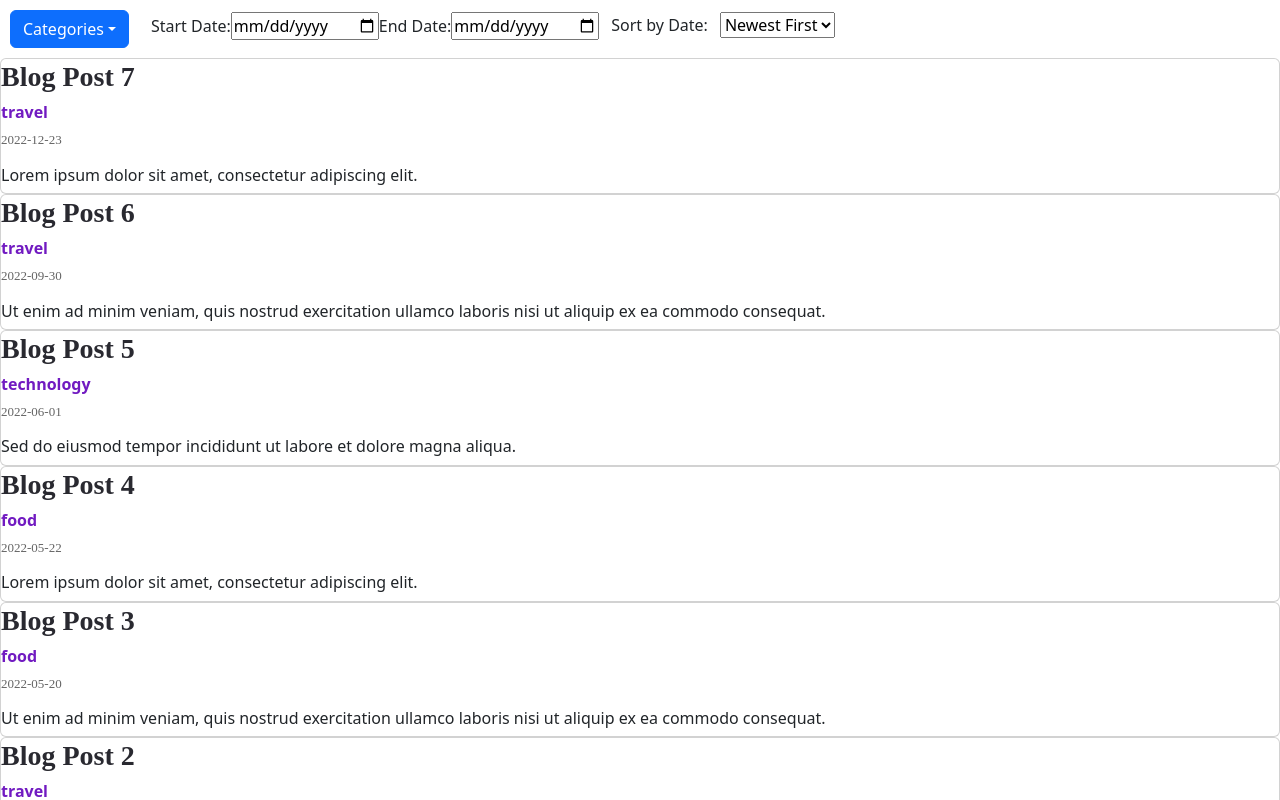
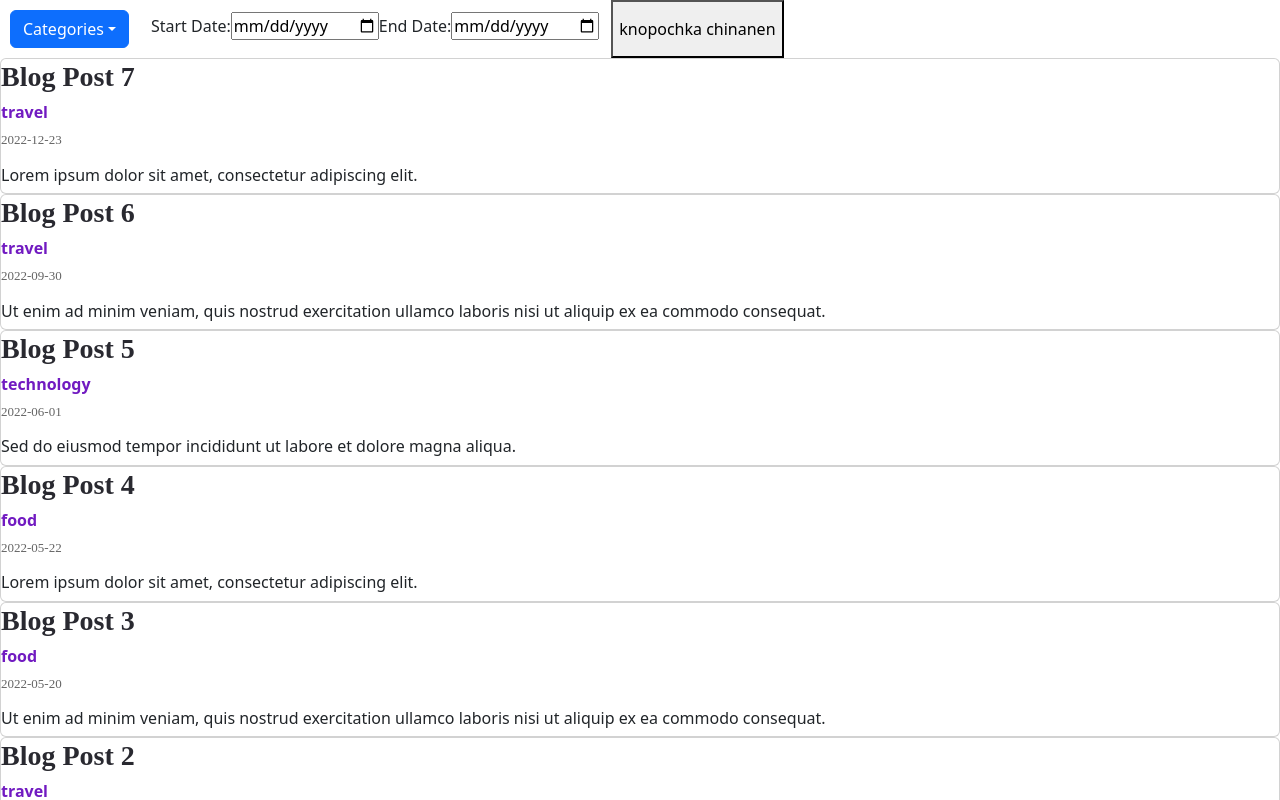
Before and after one commit to lbmrytskv/Blog, a React (Create React App) app: page / in a window 1280 px wide. Shown: the top 800 px of the page. Built offline with nearby package versions, Linux system fonts and the light colour scheme.

Commit message:
added button for sorting

```diff
--- a/src/App.js
+++ b/src/App.js
@@ -1,4 +1,4 @@
-import React, { useState, useEffect } from "react";
+import React from "react";
 import Blog from "./Blog";
 import data from "./data.json";
 import  './styles.css';
@@ -7,42 +7,42 @@ import 'bootstrap/dist/css/bootstrap.min.css';
 
 
 export default function App() {
-  const [category, setCategory] = useState();
-  const [startDate, setStartDate] = useState();
-  const [endDate, setEndDate] = useState();
-  const [sortedData, setSortedData] = useState(data);
+  //creating states, to keep values which we are going to apply with pur categories and date filters
+  const [category, setCategory] = React.useState();
+  const [startDate, setStartDate] = React.useState();
+  const [endDate, setEndDate] = React.useState();
+  const [sortedData, setSortedData] = React.useState('desc');
 
-  useEffect(() => {
-    const sorted = [...sortedData];
-    sorted.sort((a, b) => new Date(b.date) - new Date(a.date));
-    setSortedData(sorted);
-  }, []);
-
-  useEffect(() => {
-    const filtered = data.filter(item => {
-      // apply category filter
+//connected both our filters into one so we can render it correctly
+  const filteredData = data
+    .filter(item => {
+    // applying category filter (if categories don't match we won't apply a filter)
     if (category && item.category !== category) {
       return false;
     }
-      // apply date range filter
+    // applying date range filter
     if (startDate && endDate) {
       return item.date >= startDate && item.date <= endDate;
     }
-      return true;
-    })}, [category, startDate, endDate]);
+    return true;})
+    .sort((a, b) => new Date(b.date) - new Date(a.date));
 
-  const blogData = sortedData.map(item => {
+
+  //using map method to render our data
+  const blogData = filteredData.map(item => {
     return (
       <Blog
         item={item}/>
     )
   });
 
+  //using event.target property to implement event delegation to our dropdown menu
   function chooseCategory(event) {
     const cat = event.target.type;
     setCategory(cat);
   }
 
+  //event delegation to our filter by dates
   function chooseStartDate(event) {
     const start = event.target.value;
     setStartDate(start);
@@ -53,25 +53,24 @@ export default function App() {
     setEndDate(end);
   }
 
-  function sortData() {
-    const sorted = [...sortedData];
-    if (sortedData.length > 0 && sortedData[0].date > sortedData[sortedData.length - 1].date) {
-      sorted.sort((a, b) => new Date(a.date) - new Date(b.date));
-    } else {
-      sorted.sort((a, b) => new Date(b.date) - new Date(a.date));
-    }
+  function sortByDate(event) {
+    const sorted = event.target.value;
     setSortedData(sorted);
   }
+
 
   return (
     <div>
       <Header
+      //passing our function arguments to our Header component as props
         chooseCategory={chooseCategory}
         chooseStartDate={chooseStartDate}
         chooseEndDate={chooseEndDate}
         startDate={startDate}
         endDate={endDate}
-        sortData={sortData}
+        sortedData = {sortedData}
+        sortByDate={sortByDate}
+
       />
       {blogData}
         </div>
--- a/src/Header.js
+++ b/src/Header.js
@@ -1,54 +1,40 @@
-import React from 'react';
 import Dropdown from 'react-bootstrap/Dropdown';
 import DropdownButton from 'react-bootstrap/DropdownButton';
 
+
 const headerList = [
-  {title: 'All'},
-  {title: 'Technology', category: 'technology'},
-  {title: 'Travel', category: 'travel'},
-  {title: 'Food', category: 'food'},
-];
+  {title: "All"},
+  {title: "Technology",
+  category: "technology"},
+  {title: "Travel",
+  category: "travel"},
+  {title: "Food",
+  category: "food"},]
 
 export default function Header(props) {
-  const [sortOrder, setSortOrder] = React.useState('desc');
-
-  function handleSortOrder(event) {
-    setSortOrder(event.target.value);
-    props.sortData(event.target.value);
-  }
 
   return (
     <div className='header'>
-      <DropdownButton id='dropdown-basic-button' title='Categories'>
+      <DropdownButton id="dropdown-basic-button" title="Categories">
           {headerList.map((header) => (
               <Dropdown.Item
-            key={header.title}
                   onClick={props.chooseCategory}
                   type={header.category}>
                   {header.title}
               </Dropdown.Item>
-        ))}
+          ))
+          }
       </DropdownButton>
       <div className='dates'>
-        <label>
-          Start Date:
-          <input type='date' value={props.startDate} onChange={props.chooseStartDate} />
+      <label>Start Date:
+        <input type="date" value={props.startDate} onChange={props.chooseStartDate}/>
       </label>
       <label>
         End Date:
-          <input type='date' value={props.endDate} onChange={props.chooseEndDate} />
+        <input type="date" value={props.endDate} onChange={props.chooseEndDate}/>
       </label>
       </div>
-      <div className='sort'>
-        <label>
-          Sort by Date:
-          <select value={sortOrder} onChange={handleSortOrder} className="sorting">
-
-            <option value='desc'>Newest First</option>
-            <option value='asc'>Oldest First</option>
-          </select>
-        </label>
-      </div>
+      <button value={props.sortedData} onClick={props.sortByDate}>knopochka chinanen</button>
       </div>
   );
 }
```
Lines whose indentation alone changed are shown as unchanged.
